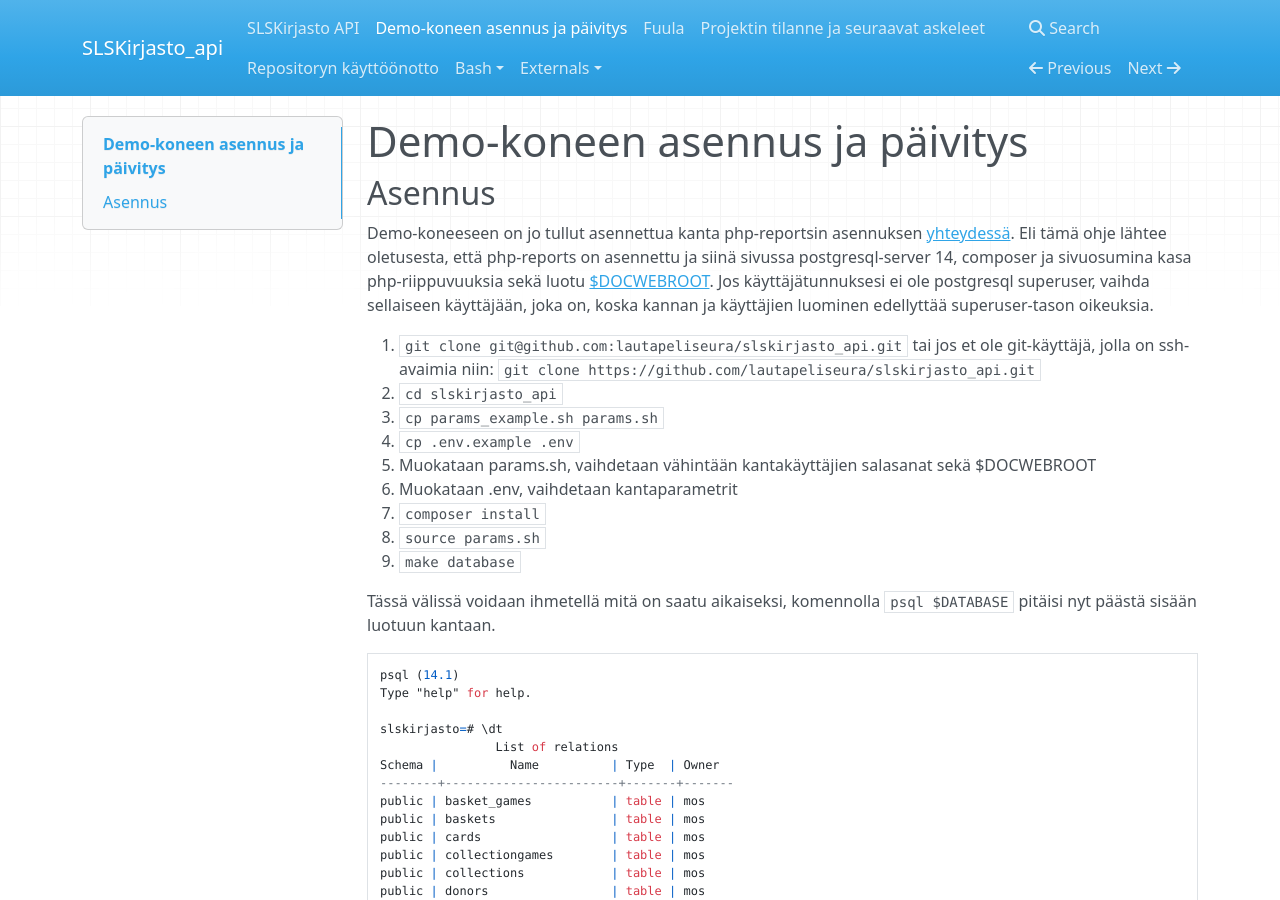
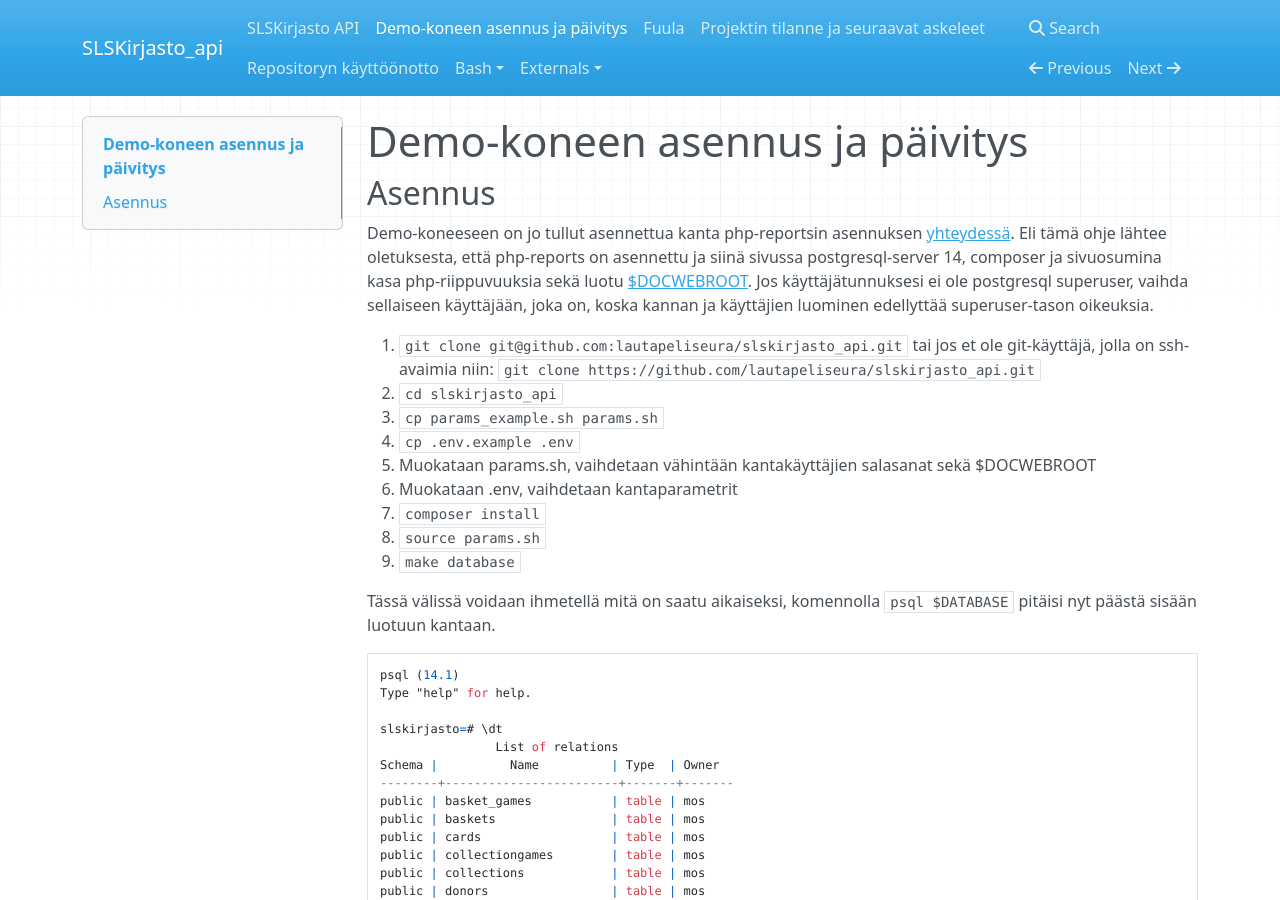
Before and after one commit to lautapeliseura/slskirjasto_api, an MkDocs documentation site: the page built from docs/demo.md, in a window 1280 px wide and 900 px high. Built offline with MkDocs 1.6.1, drawn with Linux system fonts in a browser that asks for light colours; nearby versions of some CDN libraries.

Commit message:
Korjattu typoja.

```diff
--- a/docs/demo.md
+++ b/docs/demo.md
@@ -2,7 +2,7 @@
 
 ## Asennus
 
-Demo-koneeseen on jo tullut asennettua kanta php-reportsin asennuksen [yhteydessä](externals/php-reports.md). Eli tämä ohje lähtee oletusesta, että php-reports on asennettu ja siinä sivussa postgresql-server 14, composer ja sivuosumina kasa php-riippuvuuksia sekä luotu [$DOCWEBROOT](usage.md#paramssh-dokumentaatio). Jos käyttäjätunnuksesi ei ole postgresql superuser, vaihda sellaiseen käyttäjään, joka on, koska kannan ja käyttäjien luominen edellyttää superuser-tason oikeuksia.
+Demo-koneeseen on jo tullut asennettua kanta php-reportsin asennuksen [yhteydessä](externals/php-reports.md). Eli tämä ohje lähtee oletuksesta, että php-reports on asennettu ja siinä sivussa postgresql-server 14, composer ja sivuosumina kasa php-riippuvuuksia sekä luotu [$DOCWEBROOT](usage.md#paramssh-dokumentaatio). Jos käyttäjätunnuksesi ei ole postgresql superuser, vaihda sellaiseen käyttäjään, joka on, koska kannan ja käyttäjien luominen edellyttää superuser-tason oikeuksia.
 
 1. `git clone git@github.com:lautapeliseura/slskirjasto_api.git` tai jos et ole git-käyttäjä,  jolla on ssh-avaimia niin: `git clone https://github.com/lautapeliseura/slskirjasto_api.git`
 2. `cd slskirjasto_api`
```
Also changed, not shown: docs/status.md (+3 -1 lines).
